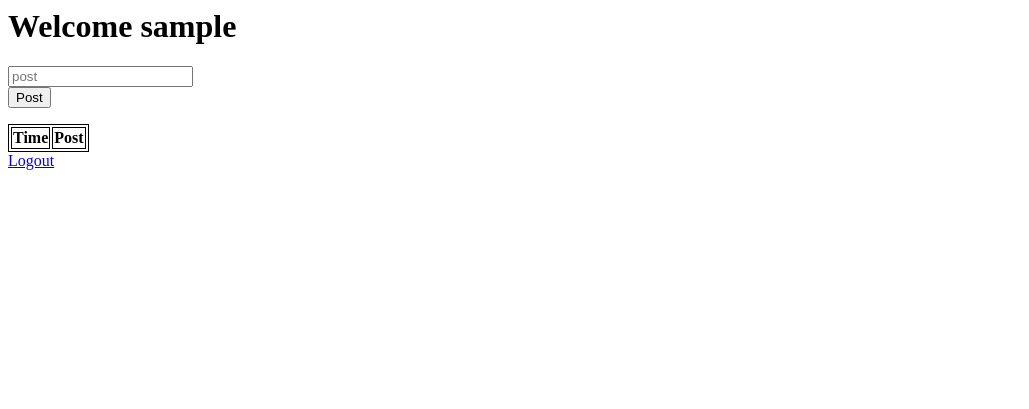
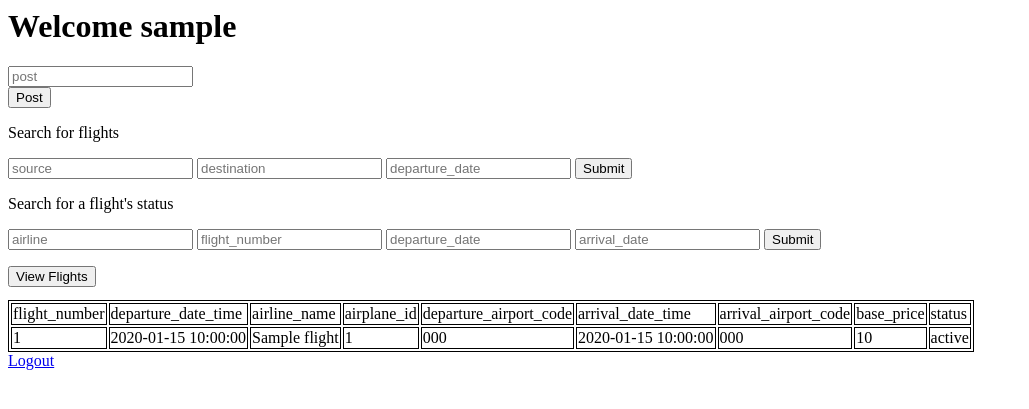
Before and after one commit to tc2965/databaseProject, a Flask app: template templates/staffHome.html in a window 1280 px wide. Shown: the top 409 px of the page, without its empty margins (0-1029 px from the left). Run offline with Flask 2, Linux system fonts and the light colour scheme; the template is opened without the code that fills it: most values are stand-ins (such as "Sample title", 1, 10 or a date in 2020); lists and menus that the app fills with data are empty.

Commit message:
default flights staff

```diff
--- a/app.py
+++ b/app.py
@@ -93,21 +93,25 @@
 @app.route('/loginAuth', methods=['GET', 'POST'])
 def loginAuth():
 	#grabs information from the forms
-	username = request.form['username']
-	password = request.form['password']
-	type_user = request.form['type']
+    username = request.form['username']
+    password = request.form['password']
+    type_user = request.form['type']
 
-	exists = dbmanager.checkUserLogin(type_user, username, password)
-	error = None
-	if(exists):
+    exists = dbmanager.checkUserLogin(type_user, username, password)
+    error = None
+    if(exists):
 		#creates a session for the the user
 		#session is a built in
-		session['username'] = username
-		return redirect(url_for('home'))
-	else:
+        session['username'] = username
+        if type_user == 'customer':
+            return redirect(url_for('home'))
+        else:
+            return redirect(url_for('staffHome'))
+
+    else:
 		#returns an error message to the html page
-		error = 'Invalid login or username'
-		return render_template('login.html', error=error)
+        error = 'Invalid login or username'
+        return render_template('login.html', error=error)
 
 # AIRLINE STAFF USE CASES
 # 1. VIEW FUTURE FLIGHTS BY RANGE OF DATES
@@ -259,6 +263,11 @@
     username = session['username']
     return render_template('home.html', username=username)
 
+@app.route('/staffHome')
+def staffHome():
+    username = session['username']
+    default_flights = view_flights_time_default()["data"]
+    return render_template('staffHome.html', username=username, flights=default_flights)
 
 @app.route('/post', methods=['GET', 'POST'])
 def post():
@@ -276,6 +285,7 @@
 	session.pop('username')
 	return redirect('/')
 
+
 app.secret_key = 'some key that you will never guess'
 #Run the app on localhost port 5000
 #debug = True -> you don't have to restart flask
--- /dev/null
+++ b/package.json
@@ -0,0 +1,5 @@
+{
+  "dependencies": {
+    "axios": "^0.27.2"
+  }
+}
--- /dev/null
+++ b/templates/js/api.js
@@ -0,0 +1,6 @@
+const btn=document.getElementById("btn");
+
+btn.addEventListener("click", function(){
+   alert("You clicked me");
+   console.log("hi")
+})
--- a/templates/staffHome.html
+++ b/templates/staffHome.html
@@ -14,11 +14,68 @@
 	}
 </style>
 
+<p>Search for flights</p>
+<form action="/flight/search/" method="POST">
+	<input type="text" name = "source" placeholder="source" required/>
+	<input type="text" name = "destination" placeholder="destination" required/>
+	<input type="text" name = "departure_date" placeholder="departure_date" required/>
+	<input type="submit" value = Submit />
+</form>
+
+<p>Search for a flight's status</p>
+<form action="/flight_status/view/" method="POST">
+	<input type="text" name = "airline" placeholder="airline" required/>
+	<input type="text" name = "flight_number" placeholder="flight_number" required/>
+	<input type="text" name = "departure_date" placeholder="departure_date" required/>
+	<input type="text" name = "arrival_date" placeholder="arrival_date"/>
+	<input type="submit" value = Submit />
+</form>
+
+<button id="btn">View Flights</button>
+<pre id="flights"></pre>
+
 <table>
-	<th>Time</th>
-	<th>Post</th>
+	<TR>
+		<TD>flight_number</TD>
+		<TD>departure_date_time</TD>
+		<TD>airline_name</TD>
+		<TD>airplane_id</TD>
+		<TD>departure_airport_code</TD>
+		<TD>arrival_date_time</TD>
+		<TD>arrival_airport_code</TD>
+		<TD>base_price</TD>
+		<TD>status</TD>
+	</TR>
+	<TR>
+	{% for flight in flights %}
+	   <TD>{{flight.flight_number}}</TD>
+	   <TD>{{flight.departure_date_time}}</TD>
+	   <TD>{{flight.airline_name}}</TD>
+	   <TD>{{flight.airplane_id}}</TD>
+	   <TD>{{flight.departure_airport_code}}</TD>
+	   <TD>{{flight.arrival_date_time}}</TD>
+	   <TD>{{flight.arrival_airport_code}}</TD>
+	   <TD>{{flight.base_price}}</TD>
+	   <TD>{{flight.status}}</TD>
+	</TR>
+	{% endfor %}
+	</table>
 
-</table>
+
+<script src="https://unpkg.com/axios/dist/axios.min.js"></script>
+<script>
+	const btn=document.getElementById("btn");
+
+	btn.addEventListener("click", function(){
+		axios.get('http://127.0.0.1:5000/view_flights/time/default')
+		.then(response => {
+			console.log(response.data.data)
+			var flights = response.data.data
+			document.getElementById("flights").innerHTML = JSON.stringify(flights, null, 4);
+		})
+	console.log("hi")
+	})
+</script>
 
 <a href="/logout">Logout</a>
 
```
Also changed, not shown: package-lock.json (added).
